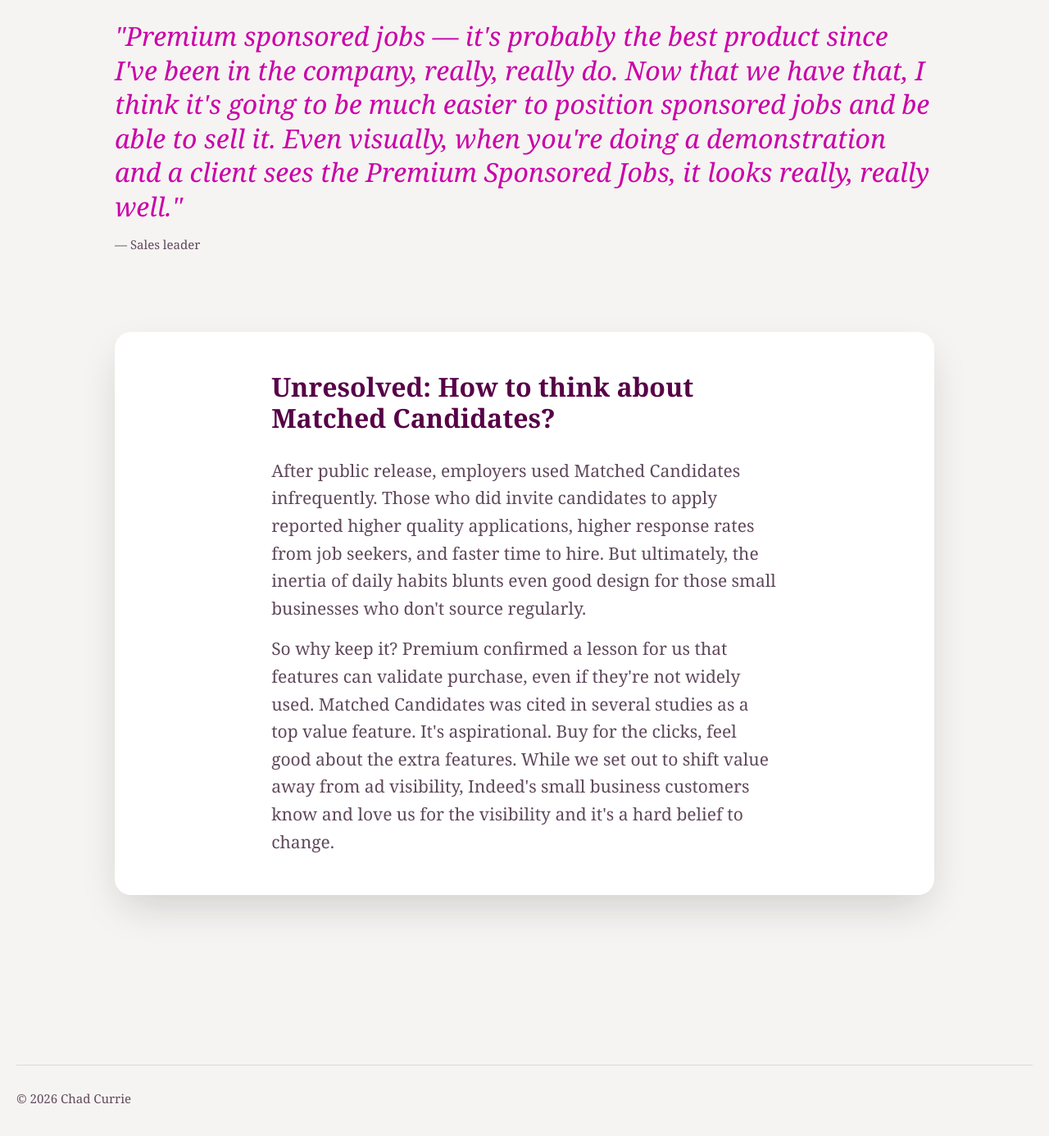
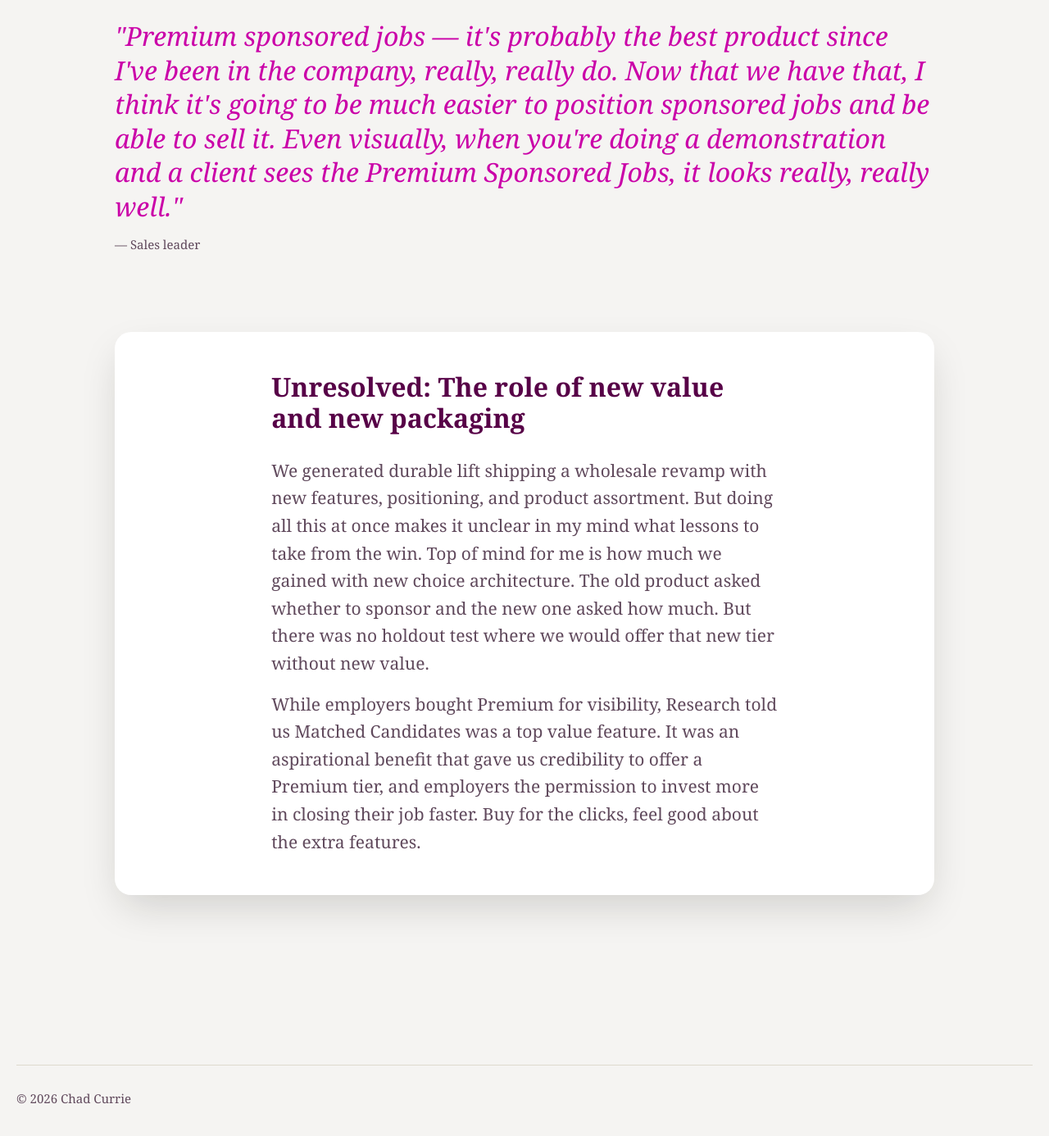
Before and after one commit to chadcurrie/chadcurrie.com, a Jekyll site: the page built from case-study-2/index.html, in a window 1280 px wide and 1400 px high, scrolled down 10850 px. Shown: the top 1386 px of the window at 82% size. Built offline with Jekyll 4.4.1, drawn with Linux system fonts in a browser that asks for light colours; some web fonts are replaced.

Commit message:
Content edits to both case studies
Co-Authored-By: Claude Sonnet 5 <noreply@anthropic.com>

```diff
--- a/case-study-1/index.html
+++ b/case-study-1/index.html
@@ -165,10 +165,8 @@ description: "How I shipped Indeed's first autonomous AI sourcing agent from zer
   <div class="prose">
     <h2 id="unresolved">Unresolved: What's the role of autonomy in matching?</h2>
 
-    <p>Matching humans to other humans remains unsolved. Employers adjust their ideal as hiring proceeds. Their target moves, and much of it was never written down.</p>
+    <p>Matching humans to other humans remains unsolved. In the real world, employers adjust their ideal as hiring proceeds. An autonomous agent doesn't wait for that to settle. It takes the definition it was handed and acts on it at scale. While most automation gets to be wrong quietly, sourcing is wrong out loud in a stranger's inbox.</p>
 
-    <p>An autonomous agent doesn't wait for that to settle. It takes the definition it was handed and acts on it at volume. Most automation gets to be wrong quietly. Sourcing is wrong out loud, in a stranger's inbox, signed by the employer.</p>
-
-    <p>I'd still ship an autonomous product. Autonomy earns its keep in a lot of this workflow. I shipped the version that went all the way to contact. If I started again from the assumption that matching is unsolved, I think I'd draw that line somewhere else.</p>
+    <p>I'd still ship an autonomous product because autonomy earns its keep in a lot of this workflow. I shipped the version that went all the way to contact. If I started again from the assumption that matching is unsolved, I think I'd draw that line somewhere else.</p>
   </div>
 </div>
--- a/case-study-2/index.html
+++ b/case-study-2/index.html
@@ -194,8 +194,8 @@ description: "How I shipped Indeed's first SMB advertising bundle in 72 days, sh
 
 <div class="callout media--parallax">
   <div class="prose">
-    <h2 id="unresolved">Unresolved: How to think about Matched Candidates?</h2>
-    <p>After public release, employers used Matched Candidates infrequently. Those who did invite candidates to apply reported higher quality applications, higher response rates from job seekers, and faster time to hire. But ultimately, the inertia of daily habits blunts even good design for those small businesses who don't source regularly.</p>
-    <p>So why keep it? Premium confirmed a lesson for us that features can validate purchase, even if they're not widely used. Matched Candidates was cited in several studies as a top value feature. It's aspirational. Buy for the clicks, feel good about the extra features. While we set out to shift value away from ad visibility, Indeed's small business customers know and love us for the visibility and it's a hard belief to change.</p>
+    <h2 id="unresolved">Unresolved: The role of new value and new packaging</h2>
+    <p>We generated durable lift shipping a wholesale revamp with new features, positioning, and product assortment. But doing all this at once makes it unclear in my mind what lessons to take from the win. Top of mind for me is how much we gained with new choice architecture. The old product asked whether to sponsor and the new one asked how much. But there was no holdout test where we would offer that new tier without new value.</p>
+    <p>While employers bought Premium for visibility, Research told us Matched Candidates was a top value feature. It was an aspirational benefit that gave us credibility to offer a Premium tier, and employers the permission to invest more in closing their job faster. Buy for the clicks, feel good about the extra features.</p>
   </div>
 </div>
```
